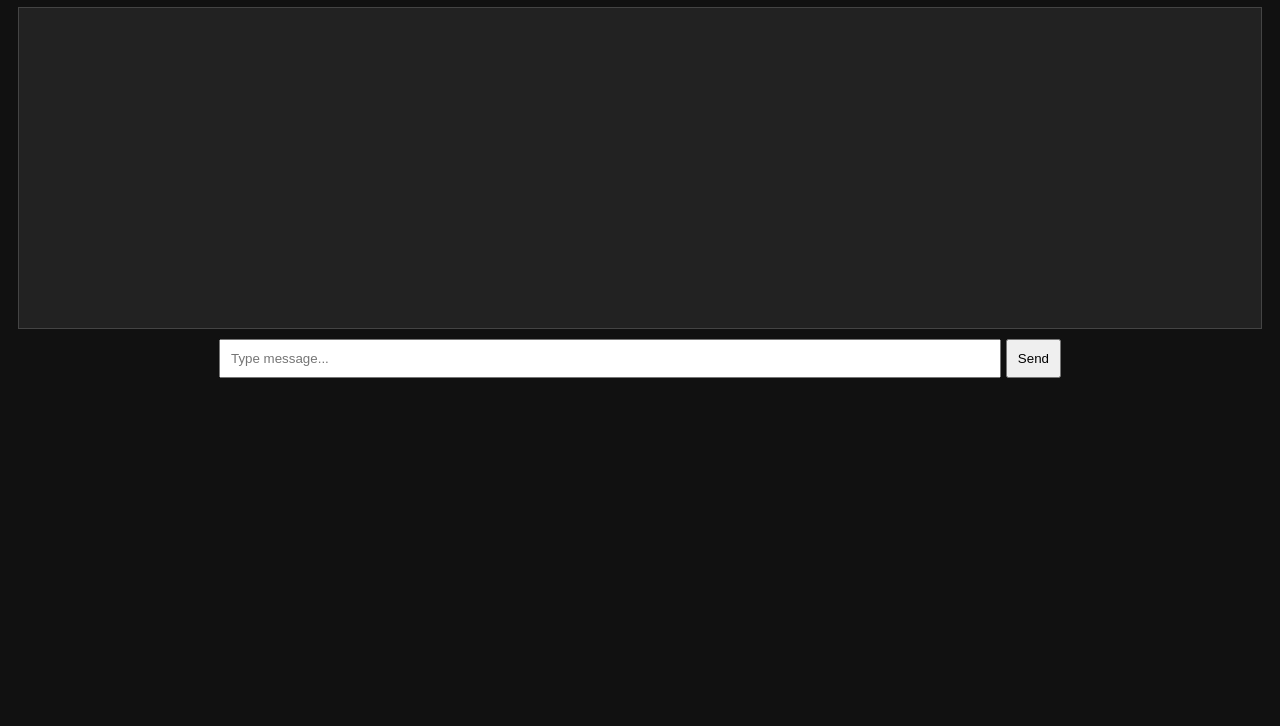
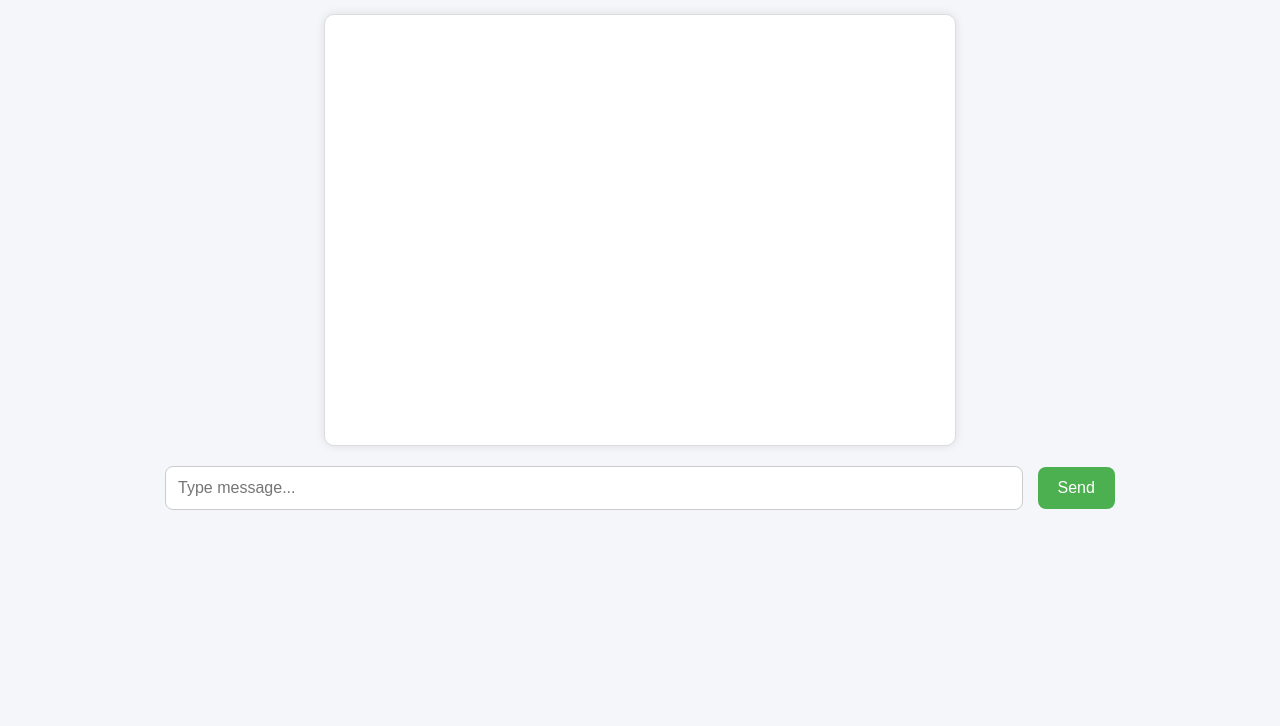
Before and after one commit to malviya2025d-cmyk/ai-chatbot, a website: page index.html in a window 1280 px wide. Shown: the part 74-800 px from the top of the page. Drawn offline with Linux system fonts and the light colour scheme.

Commit message:
Update style.css

```diff
--- a/style.css
+++ b/style.css
@@ -1,23 +1,84 @@
+/* Reset */
 body {
-  font-family: Arial;
+  margin: 0;
+  font-family: Arial, sans-serif;
+  background: #f4f6f9;
   text-align: center;
-  background: #111;
-  color: white;
 }
 
-#chatbox {
-  height: 300px;
-  overflow: auto;
-  border: 1px solid #444;
-  margin: 10px;
-  padding: 10px;
-  background: #222;
+/* Heading */
+h1 {
+  background: #4CAF50;
+  color: white;
+  padding: 15px;
+  margin: 0;
 }
 
+/* Chatbox */
+#chatbox {
+  width: 90%;
+  max-width: 600px;
+  height: 400px;
+  margin: 20px auto;
+  border-radius: 10px;
+  background: white;
+  border: 1px solid #ddd;
+  overflow-y: auto;
+  padding: 15px;
+  text-align: left;
+  box-shadow: 0 0 10px rgba(0,0,0,0.1);
+}
+
+/* Messages */
+#chatbox p {
+  margin: 10px 0;
+  padding: 8px 12px;
+  border-radius: 8px;
+}
+
+/* User message */
+#chatbox p b:contains("You") {
+  color: #4CAF50;
+}
+
+/* AI message */
+#chatbox p b:contains("AI") {
+  color: #2196F3;
+}
+
+/* Input area */
 input {
-  padding: 10px;
-  width: 60%;
+  width: 65%;
+  padding: 12px;
+  border-radius: 8px;
+  border: 1px solid #ccc;
+  outline: none;
+  font-size: 16px;
 }
+
+/* Button */
 button {
-  padding: 10px;
+  padding: 12px 20px;
+  margin-left: 10px;
+  border: none;
+  border-radius: 8px;
+  background: #4CAF50;
+  color: white;
+  font-size: 16px;
+  cursor: pointer;
 }
+
+/* Button hover */
+button:hover {
+  background: #45a049;
+}
+
+/* Scrollbar */
+#chatbox::-webkit-scrollbar {
+  width: 6px;
+}
+
+#chatbox::-webkit-scrollbar-thumb {
+  background: #ccc;
+  border-radius: 5px;
+}
```
